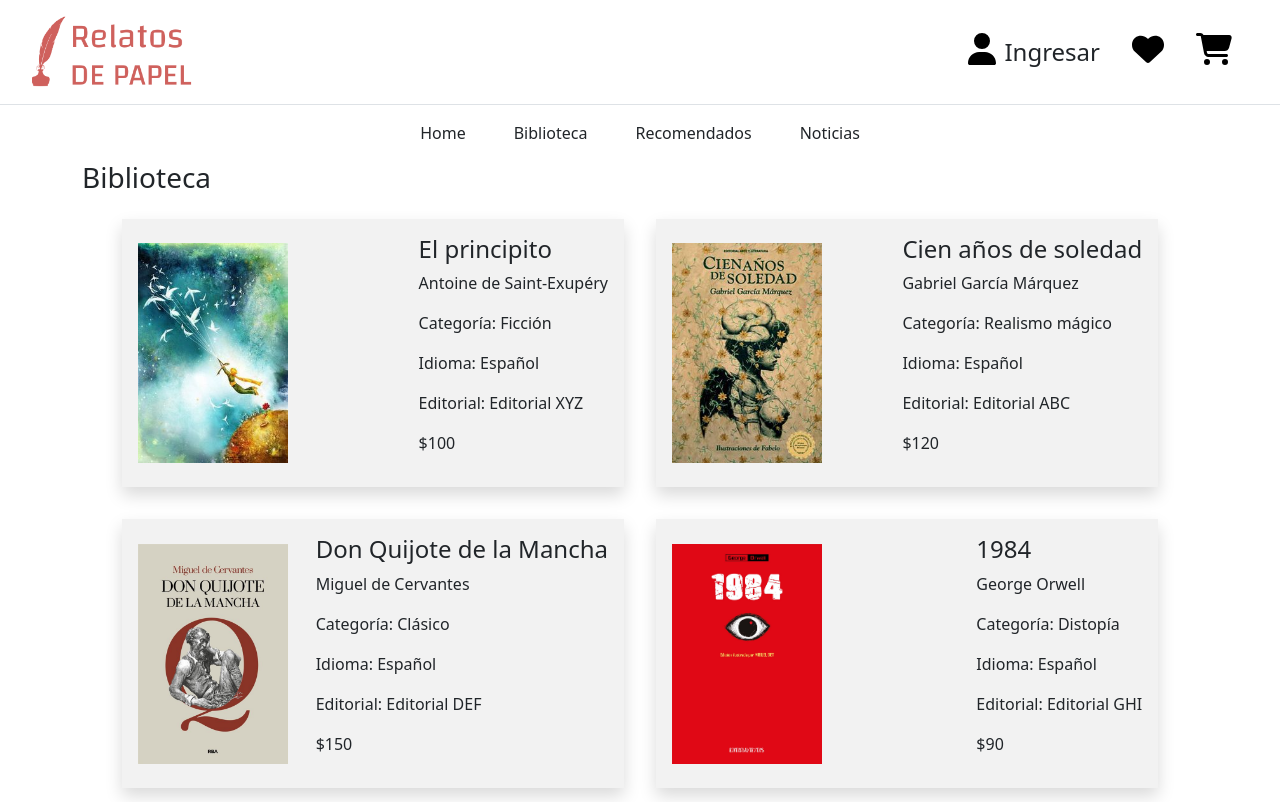
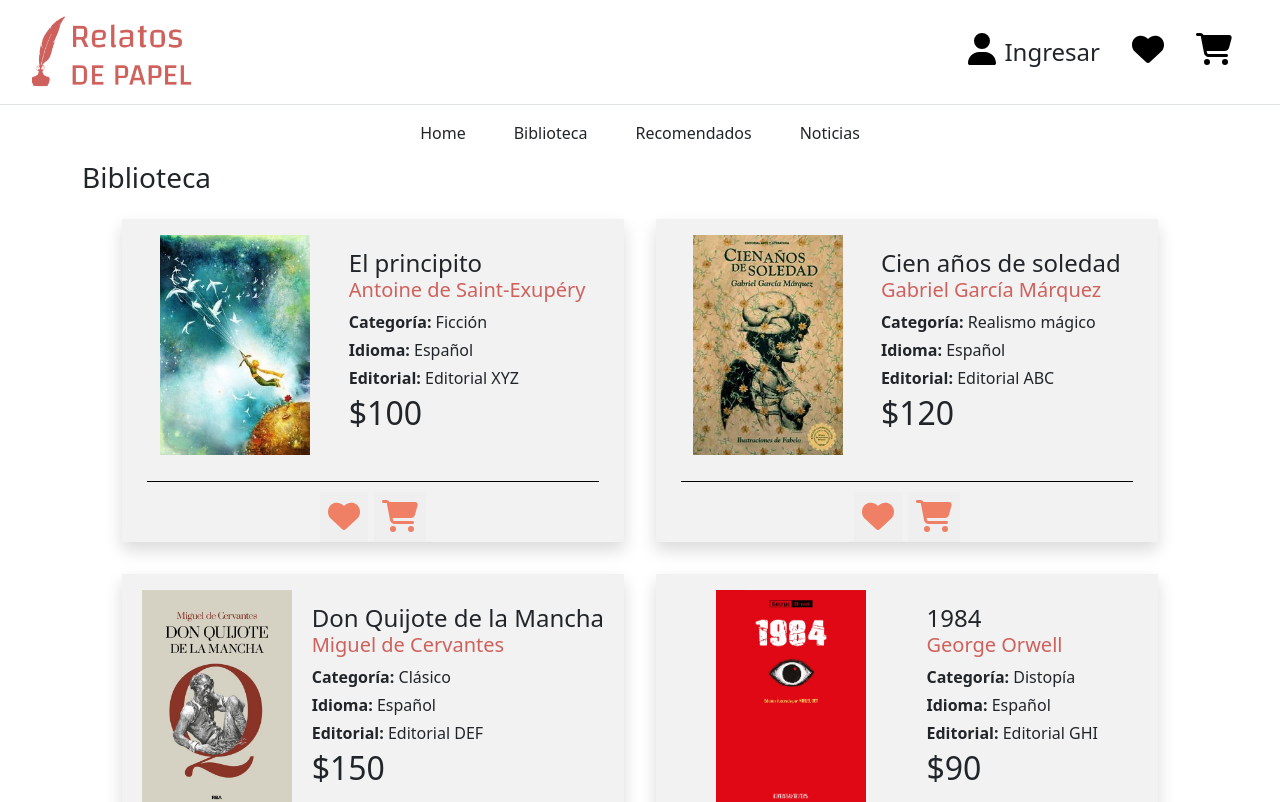
Before and after one commit to Xavi2996/relatos-papel-front, a React (Create React App) app: page /biblioteca in a window 1280 px wide. Shown: the top 802 px of the page. Built offline with nearby package versions, Linux system fonts and the light colour scheme.

Commit message:
biblioteca con estilos completos

```diff
--- a/src/components/CardListaBooks/CardListaBooks.jsx
+++ b/src/components/CardListaBooks/CardListaBooks.jsx
@@ -1,6 +1,7 @@
 import React from 'react';
 import './CardListaBooks.scss';
-
+import { FontAwesomeIcon } from '@fortawesome/react-fontawesome';
+import { faHeart, faShoppingCart} from '@fortawesome/free-solid-svg-icons';
 const CardListaBooks = ({ book }) => {
   return (
     <div className='card-lista-book'>
@@ -9,13 +10,22 @@ const CardListaBooks = ({ book }) => {
                 <img src={book.image} alt={book.title} className="img-info" />
             </div>
             <div className="card-lista-book__info">
-                <h4>{book.title}</h4>
-                <p>{book.author}</p>
-                <p>Categoría: {book.category}</p>
-                <p>Idioma: {book.language}</p>
-                <p>Editorial: {book.publisher}</p>
-                <p>${book.price}</p>
+                <h4 className='m-0'>{book.title}</h4>
+                <h5 className='text-author'>{book.author}</h5>
+                <p className='mb-1'><strong>Categoría: </strong> {book.category}</p>
+                <p className='mb-1'><strong>Idioma: </strong> {book.language}</p>
+                <p className='mb-1'><strong>Editorial: </strong> {book.publisher}</p>
+                <h2>${book.price}</h2>
             </div>
+        </div>
+        <div className="linea-horizontal"></div>
+        <div className='text-center'>
+          <button className="btn-icon">
+            <FontAwesomeIcon icon={faHeart} size="2x" color="#f08065"/>
+          </button>
+          <button className="btn-icon">
+            <FontAwesomeIcon icon={faShoppingCart} size="2x" color="#f08065"/>
+          </button>
         </div>
     </div>
   );
--- a/src/components/CardListaBooks/CardListaBooks.scss
+++ b/src/components/CardListaBooks/CardListaBooks.scss
@@ -1,6 +1,6 @@
 .info-book-container{
     display: flex;
-    justify-content: space-between;
+    justify-content: space-evenly;
     align-items: center;
     padding: 1rem;
     gap: 1rem;
@@ -18,6 +18,25 @@
     width: 45%;
 }
 
+.btn-icon{
+    border: none;
+    padding: 0.5rem;
+    margin: 0 0.2rem;
+    &:hover{
+        opacity: 0.8;
+    }
+}
+
+.linea-horizontal {
+    width: 90%;
+    border-top: 1px solid black;
+    margin: 10px auto;
+}
+
+.text-author{
+    color: #cf615d;
+}
+
 @media (max-width: 991px){
     .card-lista-book{
         width: 70%;
--- a/src/components/Footer/Footer.jsx
+++ b/src/components/Footer/Footer.jsx
@@ -5,7 +5,7 @@ import './Footer.scss'; // Asegúrate de ajustar la ruta según tu estructura de
 
 const Footer = () => {
   return (
-    <footer className="footer">
+    <footer className="footer mt-5">
       <div className="footer__content">
         <div className="footer__section">
           <h4>Sobre Nosotros</h4>
```
